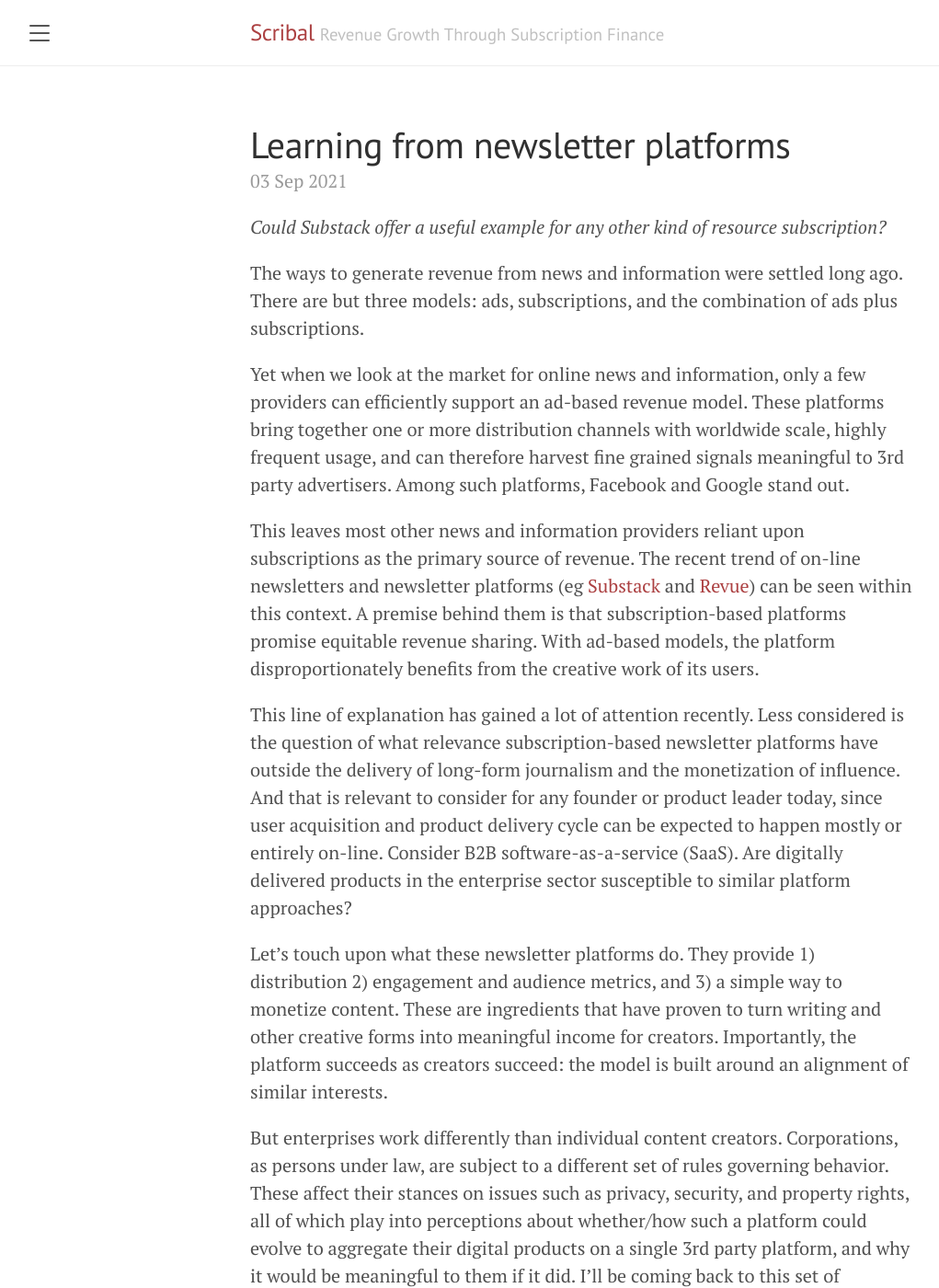
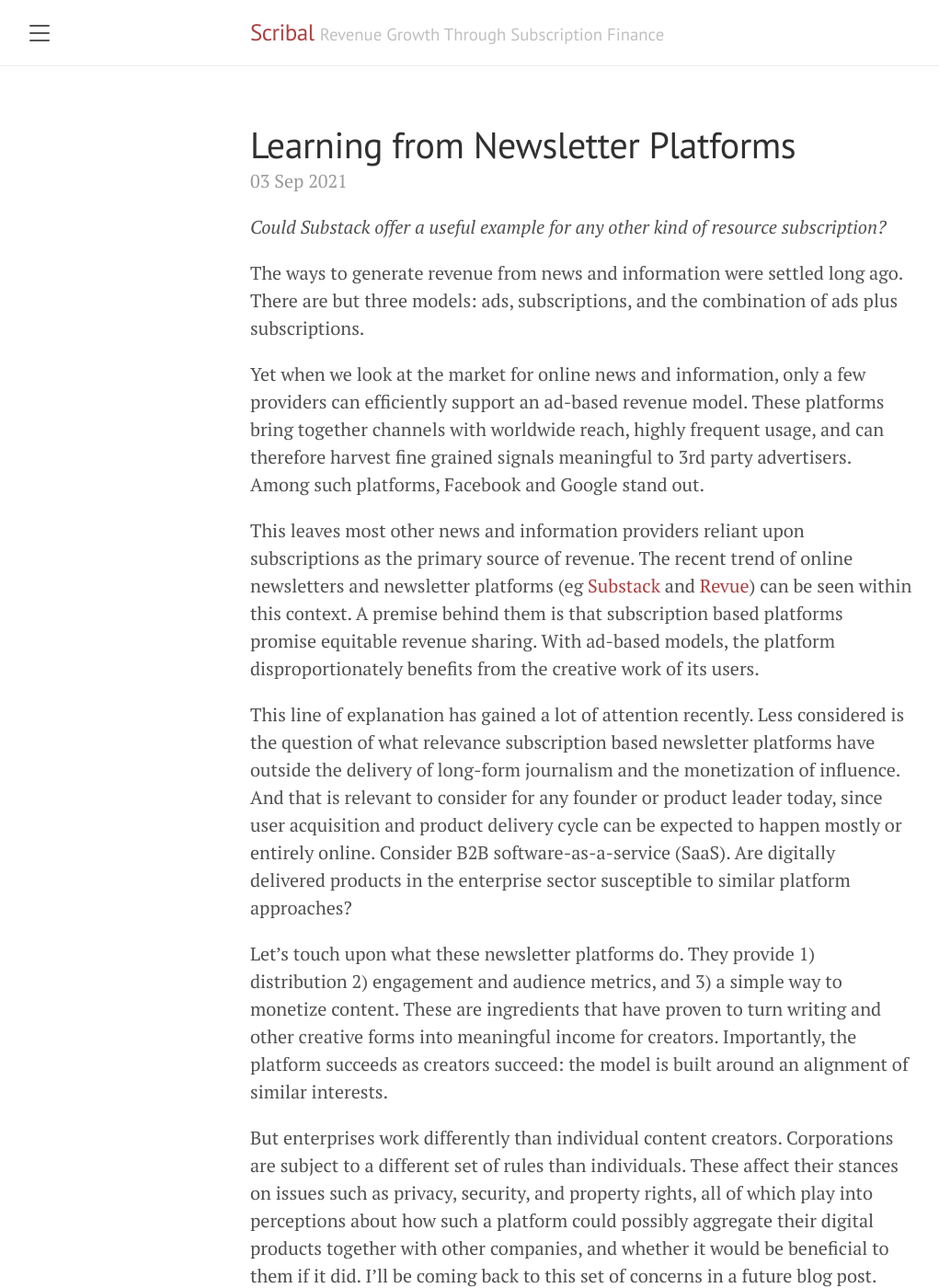
Before and after one commit to scribal-io/scribal-io.github.io, a Jekyll site: the page built from _posts/2021-09-03-newsletter-platforms.md, in a window 1280 px wide and 1400 px high. Shown: the whole window at 92% size, without its empty margins (8-1029 px from the left). Built offline with Jekyll 4.4.1, drawn with Linux system fonts in a browser that asks for light colours; nearby versions of some CDN libraries; some of the changed text lies outside the part shown.

Commit message:
Update 2021-09-03-newsletter-platforms.md

```diff
--- a/_posts/2021-09-03-newsletter-platforms.md
+++ b/_posts/2021-09-03-newsletter-platforms.md
@@ -1,6 +1,6 @@
 ---
 layout: post
-title: Learning from newsletter platforms
+title: Learning from Newsletter Platforms
 ---
 
 *Could Substack offer a useful example for any other kind of resource subscription?*
@@ -9,14 +9,14 @@ title: Learning from newsletter platforms
 
 The ways to generate revenue from news and information were settled long ago. There are but three models: ads, subscriptions, and the combination of ads plus subscriptions.
 
-Yet when we look at the market for online news and information, only a few providers can efficiently support an ad-based revenue model. These platforms bring together one or more distribution channels with worldwide scale, highly frequent usage, and can therefore harvest fine grained signals meaningful to 3rd party advertisers.  Among such platforms, Facebook and Google stand out.
+Yet when we look at the market for online news and information, only a few providers can efficiently support an ad-based revenue model. These platforms bring together channels with worldwide reach, highly frequent usage, and can therefore harvest fine grained signals meaningful to 3rd party advertisers.  Among such platforms, Facebook and Google stand out.
 
-This leaves most other news and information providers reliant upon subscriptions as the primary source of revenue. The recent trend of on-line newsletters and newsletter platforms (eg [Substack](https://substack.com/) and [Revue](https://www.getrevue.co/)) can be seen within this context.  A premise behind them is that subscription-based platforms promise equitable revenue sharing.  With ad-based models, the platform disproportionately benefits from the creative work of its users.
+This leaves most other news and information providers reliant upon subscriptions as the primary source of revenue. The recent trend of online newsletters and newsletter platforms (eg [Substack](https://substack.com/) and [Revue](https://www.getrevue.co/)) can be seen within this context.  A premise behind them is that subscription based platforms promise equitable revenue sharing.  With ad-based models, the platform disproportionately benefits from the creative work of its users.
 
-This line of explanation has gained a lot of attention recently.  Less considered is the question of what relevance subscription-based newsletter platforms have outside the delivery of long-form journalism and the monetization of influence.  And that is relevant to consider for any founder or product leader today, since user acquisition and product delivery cycle can be expected to happen mostly or entirely on-line.  Consider B2B software-as-a-service (SaaS).  Are digitally delivered products in the enterprise sector susceptible to similar platform approaches?
+This line of explanation has gained a lot of attention recently.  Less considered is the question of what relevance subscription based newsletter platforms have outside the delivery of long-form journalism and the monetization of influence.  And that is relevant to consider for any founder or product leader today, since user acquisition and product delivery cycle can be expected to happen mostly or entirely online.  Consider B2B software-as-a-service (SaaS).  Are digitally delivered products in the enterprise sector susceptible to similar platform approaches?
 
 Let’s touch upon what these newsletter platforms do. They provide 1) distribution  2) engagement and audience metrics, and 3) a simple way to monetize content.  These are ingredients that have proven to turn writing and other creative forms into meaningful income for creators. Importantly, the platform succeeds as creators succeed: the model is built around an alignment of similar interests.
 
-But enterprises work differently than individual content creators.  Corporations, as persons under law, are subject to a different set of rules governing behavior.  These affect their stances on issues such as privacy, security, and property rights, all of which play into perceptions about whether/how such a platform could evolve to aggregate their digital products on a single 3rd party platform, and why it would be meaningful to them if it did. I’ll be coming back to this set of concerns in a future blog post.
+But enterprises work differently than individual content creators.  Corporations are subject to a different set of rules than individuals.  These affect their stances on issues such as privacy, security, and property rights, all of which play into perceptions about how such a platform could possibly aggregate their digital products together with other companies, and whether it would be beneficial to them if it did. I’ll be coming back to this set of concerns in a future blog post.
 
-Still, as a generation of new digital-native businesses are founded we should expect them to find the subscription-based newsletter feature set to be compelling: frictionless on-boarding of customers, streamlined provisioning and delivery for their digital services, and business tools such as analytics and billing/collection.
+Still, as a generation of new digital-native businesses are founded we should expect them to find the subscription based newsletter feature set to be compelling: frictionless on-boarding of customers, streamlined provisioning and delivery for their digital services, and business tools such as analytics and billing/collection.
```
